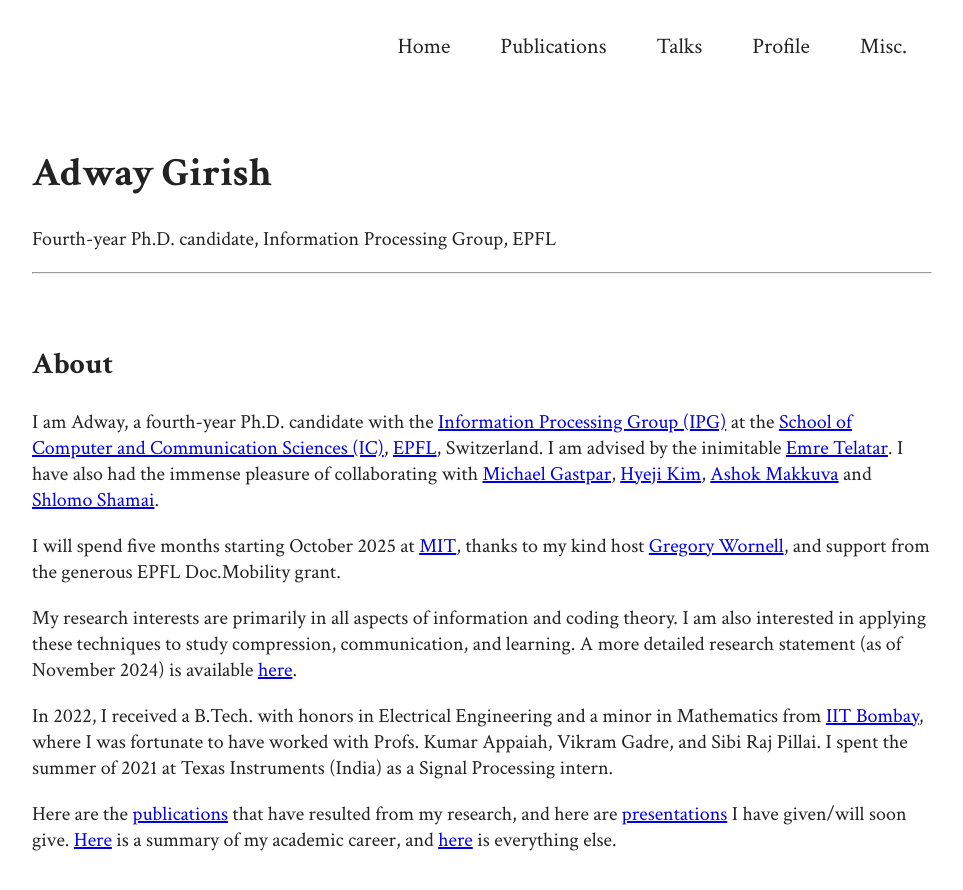
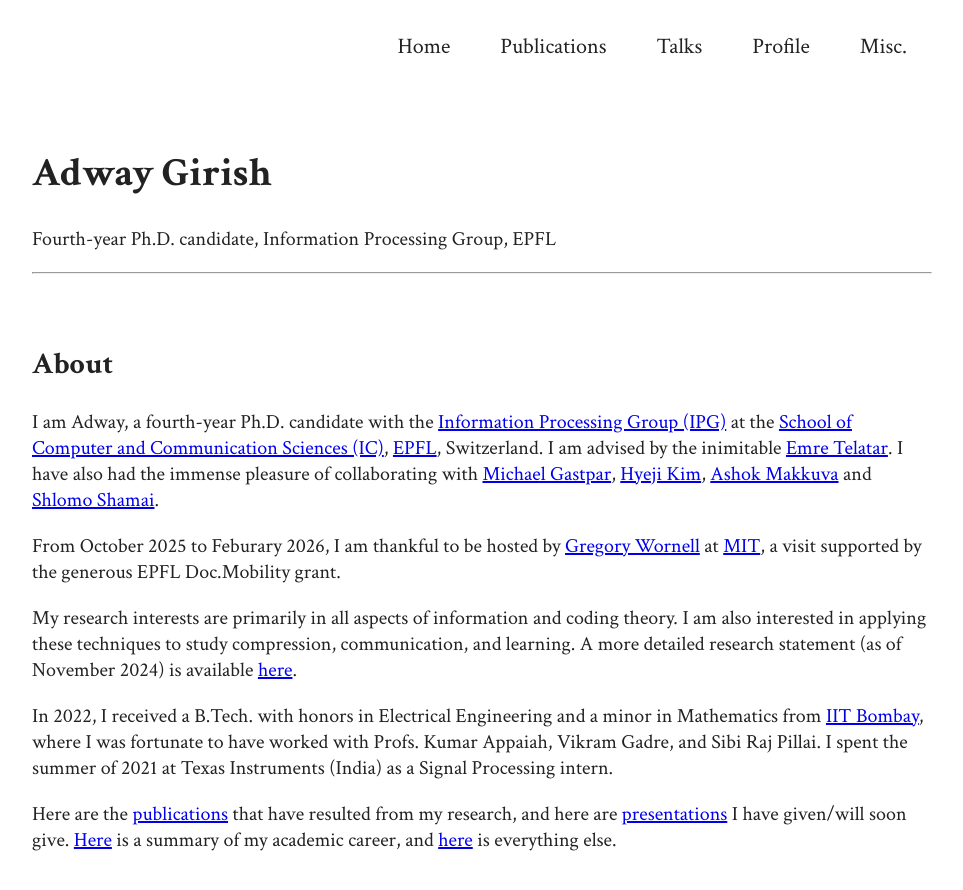
Before and after one commit to adwaygirish/adwaygirish.github.io, a Jekyll site: the page built from index.md, in a window 1280 px wide and 900 px high. Shown: the top 890 px of the window, without its empty margins (158-1121 px from the left). Built offline with Jekyll 4.4.1, drawn with Linux system fonts in a browser that asks for light colours.

Commit message:
MIT update

```diff
--- a/index.md
+++ b/index.md
@@ -22,7 +22,7 @@ I have also had the immense pleasure of collaborating with
 [Michael Gastpar](https://people.epfl.ch/michael.gastpar/?lang=en),
 [Hyeji Kim](https://sites.utexas.edu/hkim/), [Ashok Makkuva](https://ashokvardhan.github.io/) and [Shlomo Shamai](https://shamai.net.technion.ac.il/).
 
-I will spend five months starting October 2025 at [MIT](https://www.mit.edu/), thanks to my kind host [Gregory Wornell](https://web.mit.edu/gww/www/), and support from the generous EPFL Doc.Mobility grant.
+From October 2025 to Feburary 2026, I am thankful to be hosted by [Gregory Wornell](https://web.mit.edu/gww/www/) at [MIT](https://www.mit.edu/), a visit supported by the generous EPFL Doc.Mobility grant.
 
 My research interests are primarily in all aspects of information and coding theory.
 I am also interested in applying these techniques to study compression, communication, and learning.
```
